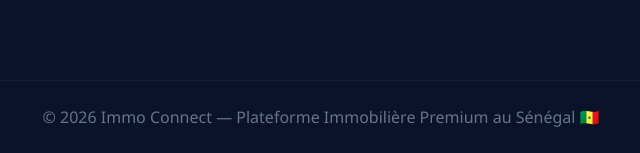
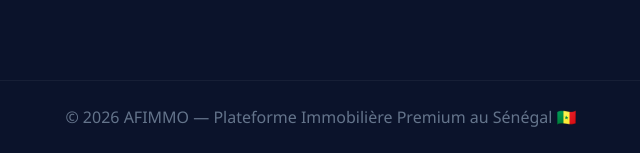
Before and after one commit to ismailan997-rgb/immo_connect, a Flask app: page /add-property in a window 1280 px wide. Shown: the part 1892-2045 px from the top of the page, without its empty margins (319-959 px from the left). Run offline with Flask 3, Linux system fonts and the light colour scheme; a user stored in the database is signed in; parts of the project's set-up code (start-up, migrations or seed data) failed here and were passed over; some libraries are stand-ins or nearby versions.

Commit message:
Update title and footer branding in base.html

```diff
--- a/templates/base.html
+++ b/templates/base.html
@@ -3,7 +3,7 @@
 <head>
     <meta charset="UTF-8">
     <meta name="viewport" content="width=device-width, initial-scale=1.0">
-    <title>{% block title %}Immo Connect — Trouver votre logement{% endblock %}</title>
+    <title>{% block title %}AFIMMO — Trouver votre logement{% endblock %}</title>
     <link rel="icon" type="image/svg+xml" href="{{ url_for('static', filename='favicon.svg') }}">
     <!-- FontAwesome pour les icônes modernes -->
     <link rel="stylesheet" href="https://cdnjs.cloudflare.com/ajax/libs/font-awesome/6.4.0/css/all.min.css">
@@ -157,7 +157,7 @@
     </div>
 
     <footer>
-        <p>&copy; 2026 Immo Connect — Plateforme Immobilière Premium au Sénégal 🇸🇳</p>
+        <p>&copy; 2026 AFIMMO — Plateforme Immobilière Premium au Sénégal 🇸🇳</p>
     </footer>
 
 </body>
```
